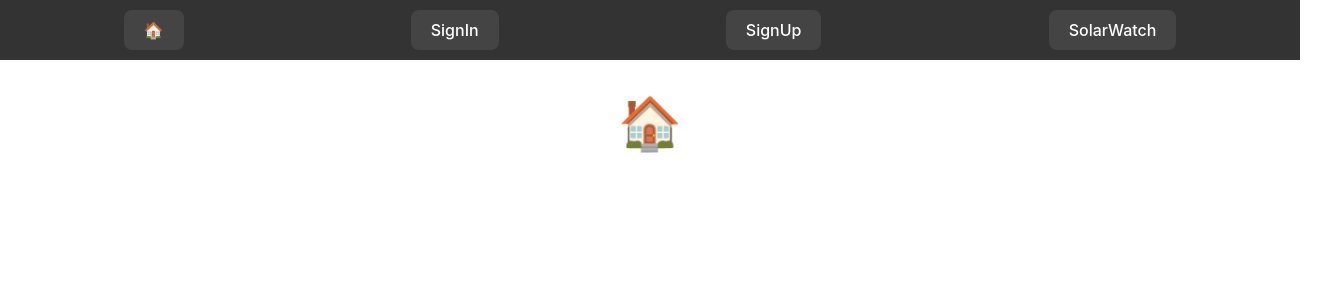
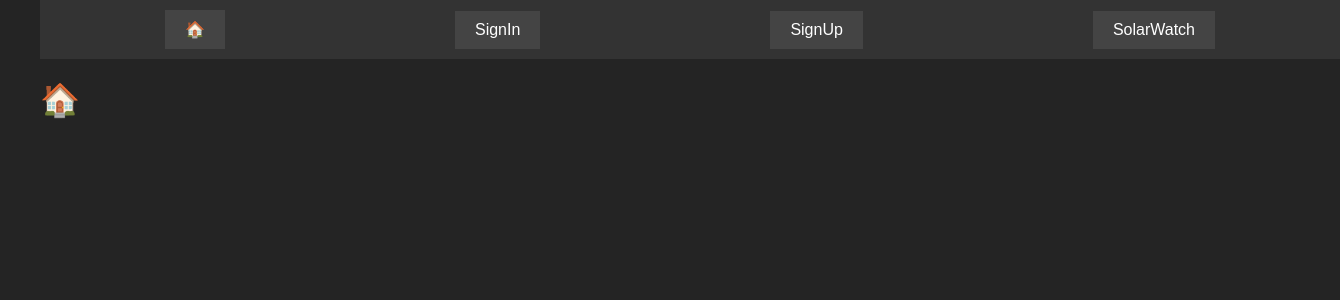
Before and after one commit to ndrs06/SolarWatch, a React (Vite) app in the folder client/: page / in a window 1280 px wide. Shown: the top 300 px of the page, 1340 px wide, since content can reach past the window. Built offline with nearby package versions, Linux system fonts and the light colour scheme.

Commit message:
:lipstick: style: index.scss clean up

```diff
--- a/client/src/index.scss
+++ b/client/src/index.scss
@@ -1,22 +1,16 @@
 @import "./style/Variables.scss";
 
+body {
+  margin: auto;
+  height: 100vh;
+  background-color: #242424;
+}
+
 :root {
+  margin: auto;
+  max-width: 1200px;
+  height: 100vh;
   font-family: Inter, system-ui, Avenir, Helvetica, Arial, sans-serif;
-  line-height: 1.5;
-  font-weight: 400;
-
-
-  width: 100vw;
-  height: 100vh;
-
-  color-scheme: light dark;
-  color: rgba(255, 255, 255, 0.87);
-  background-color: #242424;
-
-  font-synthesis: none;
-  text-rendering: optimizeLegibility;
-  -webkit-font-smoothing: antialiased;
-  -moz-osx-font-smoothing: grayscale;
 }
 
 /*  ###############################*/
@@ -42,57 +36,3 @@
 }
 
 /*  #####################*/
-
-a {
-  font-weight: 500;
-  color: #646cff;
-  text-decoration: inherit;
-}
-a:hover {
-  color: #535bf2;
-}
-
-body {
-  margin: 0;
-  display: flex;
-  text-align: center;
-  width: 100vw;
-  height: 100vh;
-}
-
-h1 {
-  font-size: 3.2em;
-  line-height: 1.1;
-}
-
-button {
-  border-radius: 8px;
-  border: 1px solid transparent;
-  padding: 0.6em 1.2em;
-  font-size: 1em;
-  font-weight: 500;
-  font-family: inherit;
-  background-color: #1a1a1a;
-  cursor: pointer;
-  transition: border-color 0.25s;
-}
-button:hover {
-  border-color: #646cff;
-}
-button:focus,
-button:focus-visible {
-  outline: 4px auto -webkit-focus-ring-color;
-}
-
-@media (prefers-color-scheme: light) {
-  :root {
-    color: #213547;
-    background-color: #ffffff;
-  }
-  a:hover {
-    color: #747bff;
-  }
-  button {
-    background-color: #f9f9f9;
-  }
-}
```
